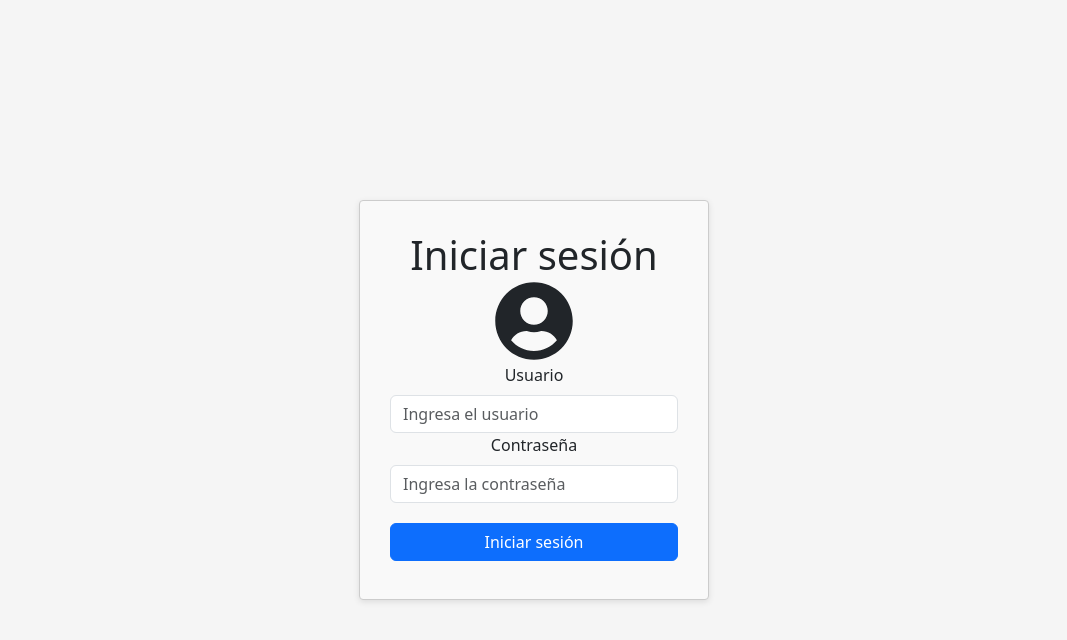
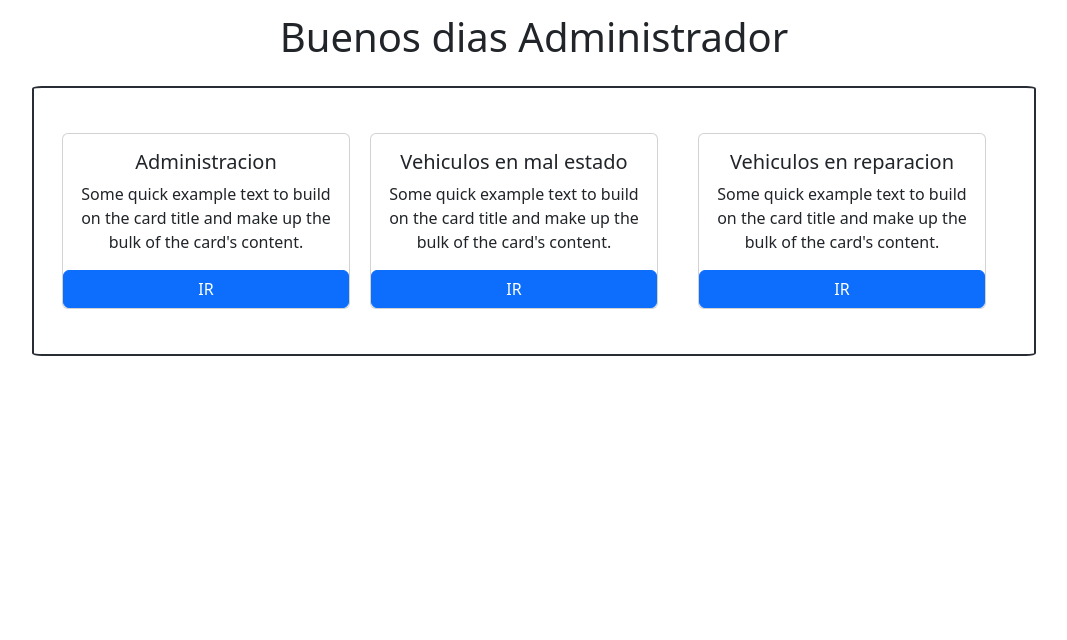
Before and after one commit to proyectosICM/camiones-gestiones-front, a React (Create React App) app: page / in a window 1280 px wide. Before the commit this address led to /login. Shown: the top 640 px of the page, without its empty margins (106-1173 px from the left). Built offline with nearby package versions, Linux system fonts and the light colour scheme.

Commit message:
Vista Supervisor

```diff
--- a/src/App.css
+++ b/src/App.css
@@ -71,3 +71,7 @@
   justify-content: center;
   align-items: center;
 }
+
+.table-responsive {
+  overflow-x: auto;
+}
--- a/src/App.js
+++ b/src/App.js
@@ -4,6 +4,9 @@ import { Route, Routes, BrowserRouter as Router, Navigate } from "react-router-d
 import { routes } from './routes';
 import { Login } from './Login/Login';
 import { useEffect, useState } from 'react';
+import { VerificarVehiculo } from './VistaConductor/VerificarVehiculo';
+import { RevisarCheckListConductor } from './VistaMecanico/RevisarChekListConductor';
+import { InicioAdministrador } from './VistaAdministrador/InicioAdministrador';
 
 
 function App() {
@@ -26,12 +29,15 @@ function App() {
         {/*token && <NavBarSelect />*/}
         <div className="App">
           <Routes>
-            <Route
+            {/*
+                    <Route
               path="/"
               element={
                 token ? <Navigate to="/welcome" /> : <Navigate to="/login" />
               }
             />
+            */}
+            <Route path="/" element={<InicioAdministrador />} />
             <Route path="/login" element={<Login />} />
             <Route path="/welcome" element={<Welcome />} />
 
--- /dev/null
+++ b/src/Common/CRUD/MenuCRUD.jsx
@@ -0,0 +1,9 @@
+import React from 'react'
+
+export function MenuCRUD(){
+    return(
+        <>
+            <h1>sdsa</h1>
+        </>
+    );
+}
--- a/src/Common/CheckList/Tabla.jsx
+++ b/src/Common/CheckList/Tabla.jsx
@@ -3,7 +3,8 @@ import { Button, Table } from "react-bootstrap";
 
 export function Tabla({ titulo, datos }) {
   return (
-    <div>
+
+    <div className="table-responsive">
       <h1>{titulo}</h1>
       <div className="d-flex justify-content-center">
         <Table
--- a/src/Common/MenuCamiones/CamionDetalle.jsx
+++ b/src/Common/MenuCamiones/CamionDetalle.jsx
@@ -41,7 +41,7 @@ export function CamionDetalle() {
   };
 
   return (
-    <div>
+    <div className="menu">
       <Button variant="primary" onClick={handleBack}>
         Atras
       </Button>
--- a/src/Common/MenuCamiones/ItemCamion.jsx
+++ b/src/Common/MenuCamiones/ItemCamion.jsx
@@ -4,7 +4,6 @@ import { useNavigate } from "react-router-dom";
 
 export function ItemCamion({ camion }) {
   const navigate = useNavigate();
-
   const handleDetalles = () => {
     localStorage.setItem("dataCamion", camion.id);
     navigate("/camion-detalle");
--- a/src/Common/MenuCamiones/MenuCamiones.jsx
+++ b/src/Common/MenuCamiones/MenuCamiones.jsx
@@ -23,6 +23,11 @@ export function MenuCamiones() {
   const handleBack = () => {
     navigate("/verificar-vehiculo");
   };
+  const ca =
+    {
+      id: 1,
+      placa: "ABC-002"
+    }
 
   return (
     <div className="entero">
@@ -38,6 +43,8 @@ export function MenuCamiones() {
           camiones.map((camion) => (
             <ItemCamion camion={camion} />
             ))}
+
+         <ItemCamion key={ca.id} camion={ca} />
       </div>
     </div>
   );
--- a/src/Hooks/Logout.jsx
+++ b/src/Hooks/Logout.jsx
@@ -9,5 +9,5 @@ export function Logout(navigate) {
   localStorage.removeItem("token");
   localStorage.removeItem("Username");
   localStorage.removeItem("rol");
-  navigate("/login");
+  //navigate("/login");
 }
--- /dev/null
+++ b/src/VistaAdministrador/InicioAdministrador.jsx
@@ -0,0 +1,46 @@
+import React from "react";
+import { Card, Button } from "react-bootstrap";
+import { useNavigate } from "react-router-dom";
+
+export function InicioAdministrador() {
+  const navigate = useNavigate();
+  return (
+    <div className="entero">
+      <h1>Buenos dias Administrador</h1>
+      <div className="menu">
+        <Card style={{ width: "18rem" }}>
+          <Card.Body>
+            <Card.Title>Administracion</Card.Title>
+            <Card.Text>
+              Some quick example text to build on the card title and make up the
+              bulk of the card's content.
+            </Card.Text>
+          </Card.Body>
+          <Button variant="primary" onClick={() => navigate('/menu-CRUD')}>IR</Button>
+        </Card>
+
+        <Card style={{ width: "18rem", margin: "20px"}}>
+          <Card.Body>
+            <Card.Title>Vehiculos en mal estado</Card.Title>
+            <Card.Text>
+              Some quick example text to build on the card title and make up the
+              bulk of the card's content.
+            </Card.Text>
+          </Card.Body>
+          <Button variant="primary">IR</Button>
+        </Card>
+
+        <Card style={{ width: "18rem", margin: "20px"}}>
+          <Card.Body>
+            <Card.Title>Vehiculos en reparacion</Card.Title>
+            <Card.Text>
+              Some quick example text to build on the card title and make up the
+              bulk of the card's content.
+            </Card.Text>
+          </Card.Body>
+          <Button variant="primary">IR</Button>
+        </Card>
+      </div>
+    </div>
+  );
+}
--- a/src/VistaMecanico/VerCheckList.jsx
+++ b/src/VistaMecanico/VerCheckList.jsx
@@ -60,6 +60,15 @@ export function VerChecklist() {
               </tr>
             ))}
           <tr></tr>
+          <tr>
+                <td>22/05/55</td>
+                <td>03:15</td>
+                <td>ABC-1F0</td>
+                <td>
+                  <Button variant="primary" onClick={() => CLCDeta()}>Ver Cheklist de Conductor</Button>
+                  <Button variant="success" onClick={() => navigate("/checklist-avanzado")}>Realizar Cheklist avanzado</Button>
+                </td>
+              </tr>
         </tbody>
       </Table>
     </>
--- a/src/routes.js
+++ b/src/routes.js
@@ -10,6 +10,7 @@ import { VerChecklist } from "./VistaMecanico/VerCheckList";
 import { CLConductorDetalle } from "./Common/CheckList/CLConductorDetalle";
 import { CheckListConductor } from "./VistaConductor/CheckListConductor";
 import { CheckListAvanzado } from "./Common/CheckList/CheckListAvanzado";
+import { MenuCRUD } from "./Common/CRUD/MenuCRUD";
 
 
 
@@ -27,5 +28,7 @@ export const routes = [
     { path: '/revisar-cheklist-conductor', component: <RevisarCheckListConductor />},
     { path: '/ver-checklist', component: <VerChecklist />},
     { path: '/CLConductor-detalle', component: <CLConductorDetalle />},
-    { path: '/checklist-avanzado', component: <CheckListAvanzado />}
+    { path: '/checklist-avanzado', component: <CheckListAvanzado />},
+
+    { path: '/menu-CRUD', component: <MenuCRUD />}
 ]
```
